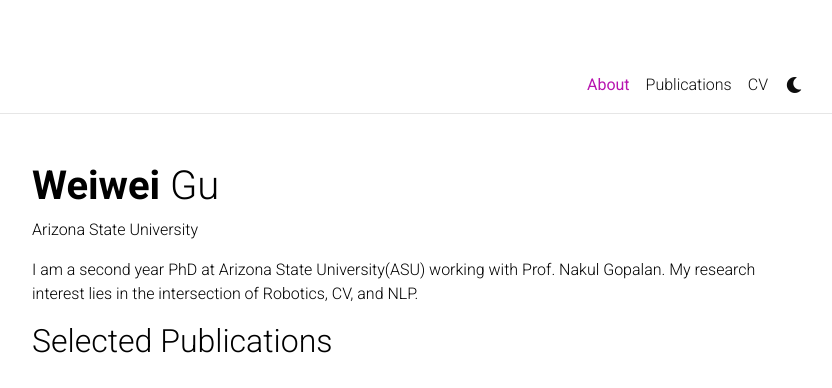
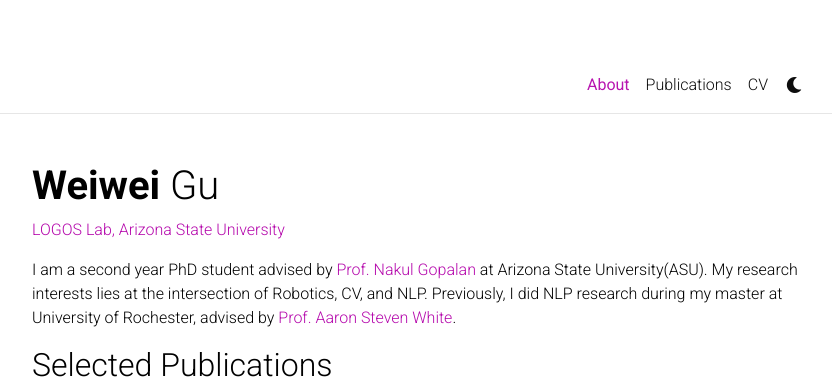
Before and after one commit to WeiweiGu1998/weiweigu1998.github.io, a Jekyll site: the page built from _pages/About.md, in a window 1280 px wide, cut to the strip 0-388 px from the top of the page. Shown: the whole strip, without its empty margins (223-1055 px from the left). Built offline with Jekyll 4.4.1, drawn with Linux system fonts in a browser that asks for light colours; comment, search, counter and statistics services are not loaded; a style sheet for code colours, icons or effects is not loaded.

Commit message:
minor fix

```diff
--- a/_pages/About.md
+++ b/_pages/About.md
@@ -2,7 +2,7 @@
 layout: about
 title: About
 permalink: /
-subtitle: Arizona State University</a>
+subtitle: <a href='https://logos-robotics-lab.github.io/'>LOGOS Lab, Arizona State University</a>
 
 #profile:
   #align: right
@@ -18,7 +18,9 @@ selected_papers: true # includes a list of papers marked as "selected={true}"
 social: true  # includes social icons at the bottom of the page
 ---
 
-I am a second year PhD at Arizona State University(ASU) working with Prof. Nakul Gopalan. My research interest lies in the intersection of Robotics, CV, and NLP.
+I am a second year PhD student advised by [Prof. Nakul Gopalan](https://nakulgopalan.github.io/) at Arizona State University(ASU). My research interests lies at the intersection of Robotics, CV, and NLP.
+Previously, I did NLP research during my master at University of Rochester, advised by [Prof. Aaron Steven White](http://aaronstevenwhite.io/).
+
 <!--Write your biography here. Tell the world about yourself. Link to your favorite [subreddit](http://reddit.com). You can put a picture in, too. The code is already in, just name your picture `prof_pic.jpg` and put it in the `img/` folder.
 -->
 
```
